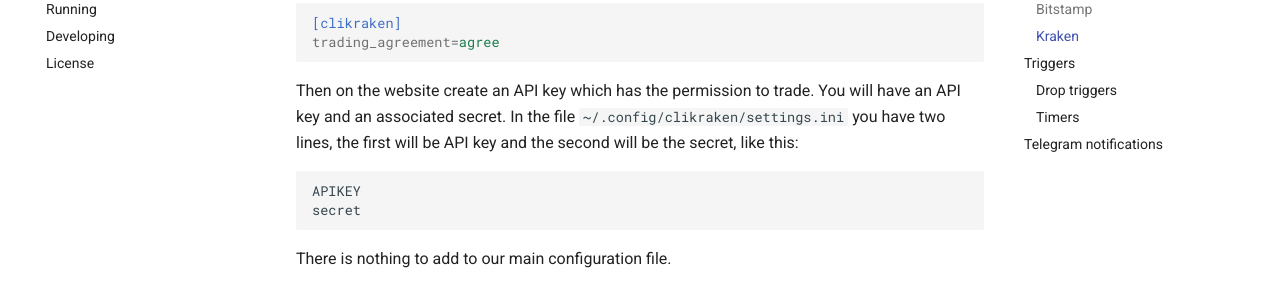
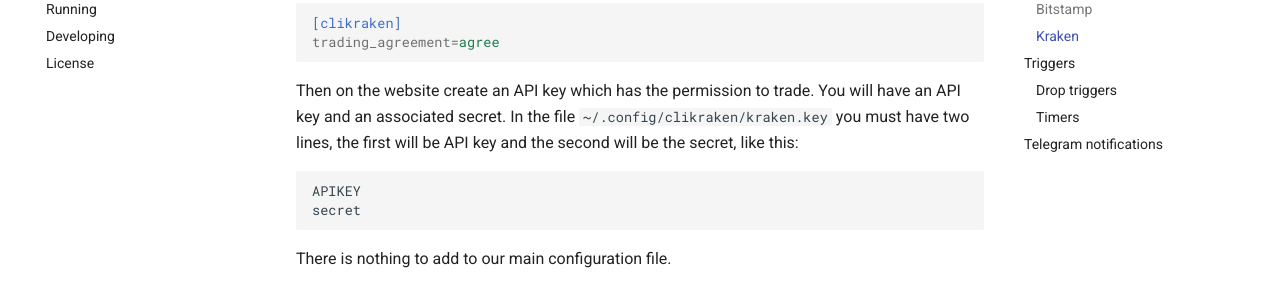
Before and after one commit to martin-ueding/vigilant-crypto-snatch, an MkDocs documentation site: the page built from docs/configuration.md, in a window 1280 px wide and 900 px high, scrolled down 2142 px. Shown: the part 153-453 px from the top of the window. Built offline with MkDocs 1.6.1 and Material for MkDocs 9.7.7, drawn with Linux system fonts in a browser that asks for light colours.

Commit message:
Fix path

````diff
--- a/docs/configuration.md
+++ b/docs/configuration.md
@@ -47,7 +47,7 @@
 trading_agreement=agree
 ```
 
-Then on the website create an API key which has the permission to trade. You will have an API key and an associated secret. In the file `~/.config/clikraken/settings.ini` you have two lines, the first will be API key and the second will be the secret, like this:
+Then on the website create an API key which has the permission to trade. You will have an API key and an associated secret. In the file `~/.config/clikraken/kraken.key` you must have two lines, the first will be API key and the second will be the secret, like this:
 
 ```
 APIKEY
````
